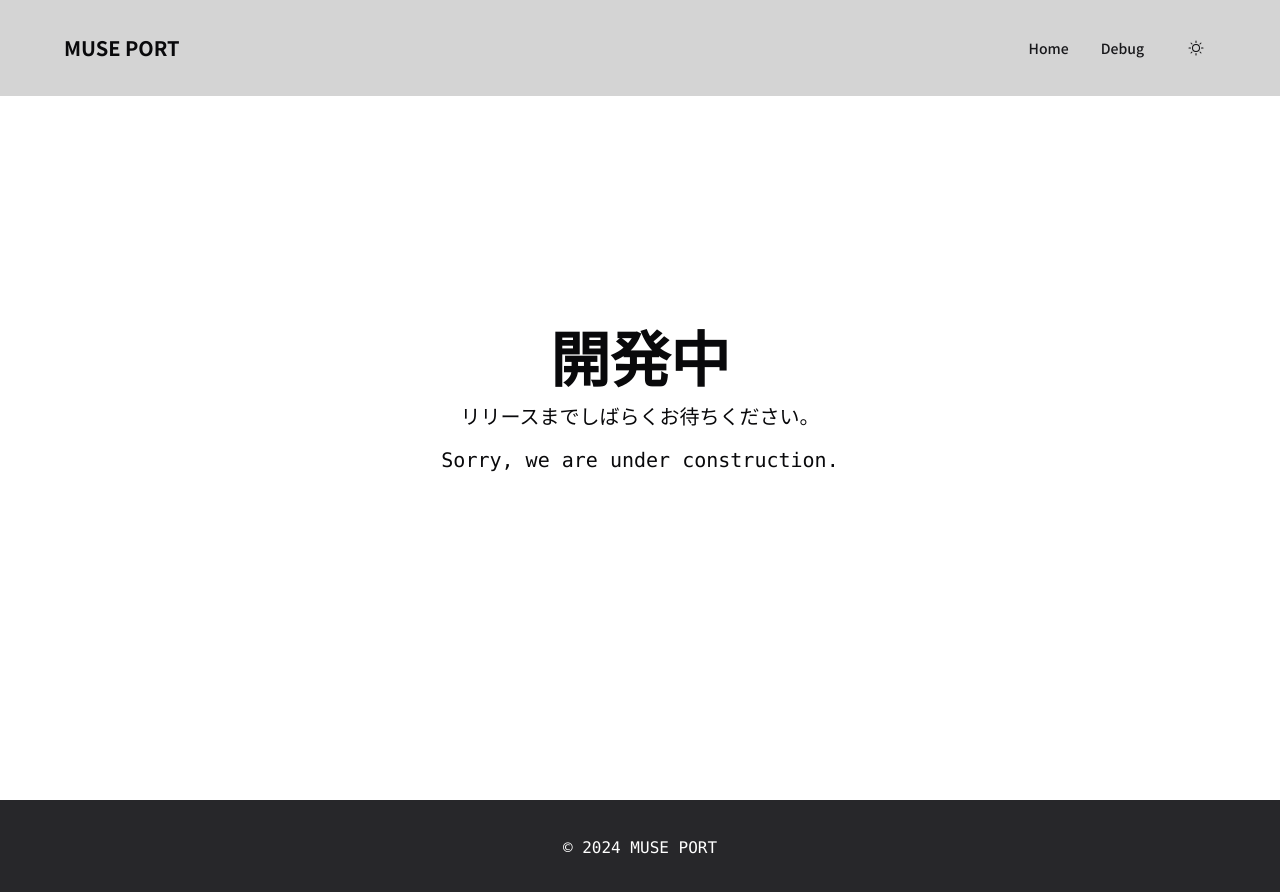
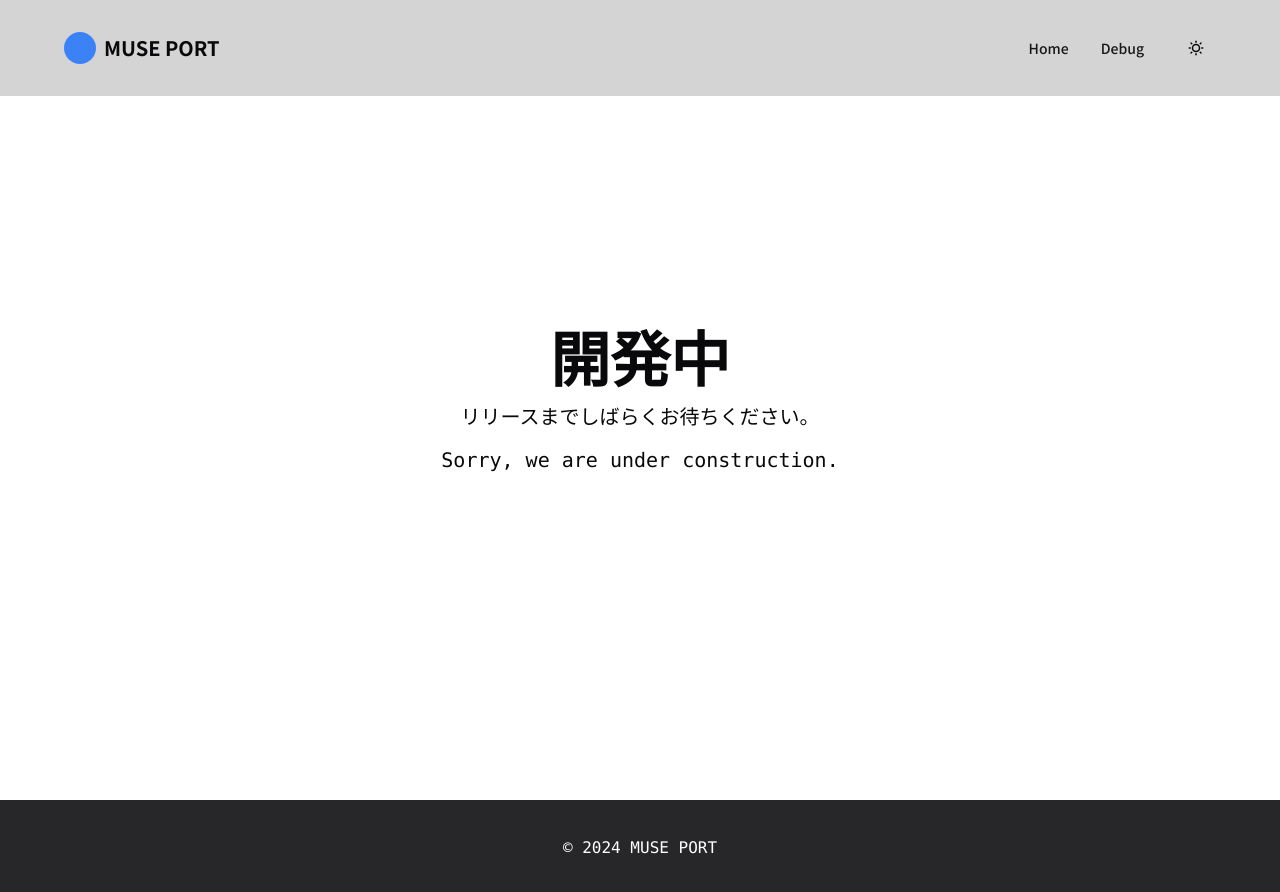
Before and after one commit to nu-multimedia-lab/muse_port, a Next.js app in the folder frontend/: page / in a window 1280 px wide. Shown: the top 892 px of the page. Built offline with nearby package versions, Linux system fonts and the light colour scheme.

Commit message:
🚸 ヘッダーとモード切り替えボタンの修正

```diff
--- a/frontend/src/components/Header.tsx
+++ b/frontend/src/components/Header.tsx
@@ -4,8 +4,9 @@ import Link from "next/link";
 
 export const Header = () => {
   return (
-    <header className="fixed w-full h-24 flex justify-between items-center px-16 bg-neutral-300 dark:bg-neutral-800">
-      <Link href="/" className="font-bold text-xl">
+    <header className="fixed w-full h-24 z-50 flex justify-between items-center px-16 bg-neutral-300 dark:bg-neutral-800">
+      <Link href="/" className="font-bold text-xl flex gap-2 items-center">
+        <div className="w-8 h-8 rounded-full bg-blue-500" />
         MUSE PORT
       </Link>
       <div className="flex items-center gap-4">
--- a/frontend/src/components/ModeToggle.tsx
+++ b/frontend/src/components/ModeToggle.tsx
@@ -19,8 +19,16 @@ export function ModeToggle() {
     <DropdownMenu>
       <DropdownMenuTrigger asChild>
         <Button variant="ghost" size="icon">
-          <Sun className="h-[1.2rem] w-[1.2rem] rotate-0 scale-100 transition-all dark:-rotate-90 dark:scale-0" />
-          <Moon className="absolute h-[1.2rem] w-[1.2rem] rotate-90 scale-0 transition-all dark:rotate-0 dark:scale-100" />
+          <Sun
+            size={32}
+            weight="bold"
+            className="rotate-0 scale-100 transition-all dark:-rotate-90 dark:scale-0"
+          />
+          <Moon
+            size={32}
+            weight="bold"
+            className="absolute rotate-90 scale-0 transition-all dark:rotate-0 dark:scale-100"
+          />
           <span className="sr-only">Toggle theme</span>
         </Button>
       </DropdownMenuTrigger>
```
